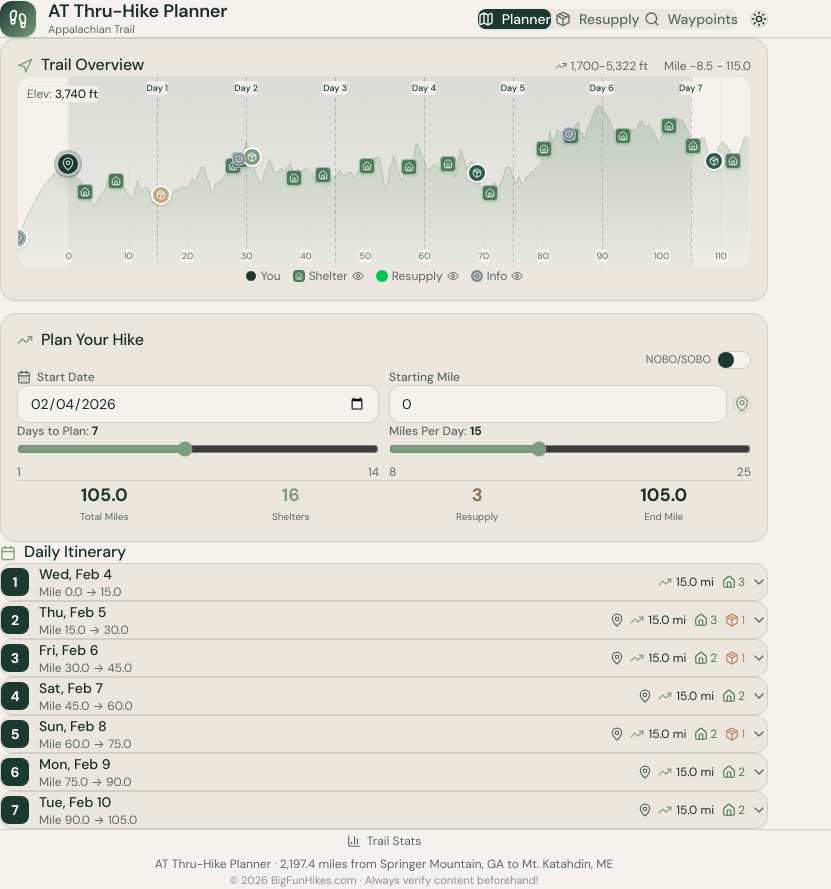
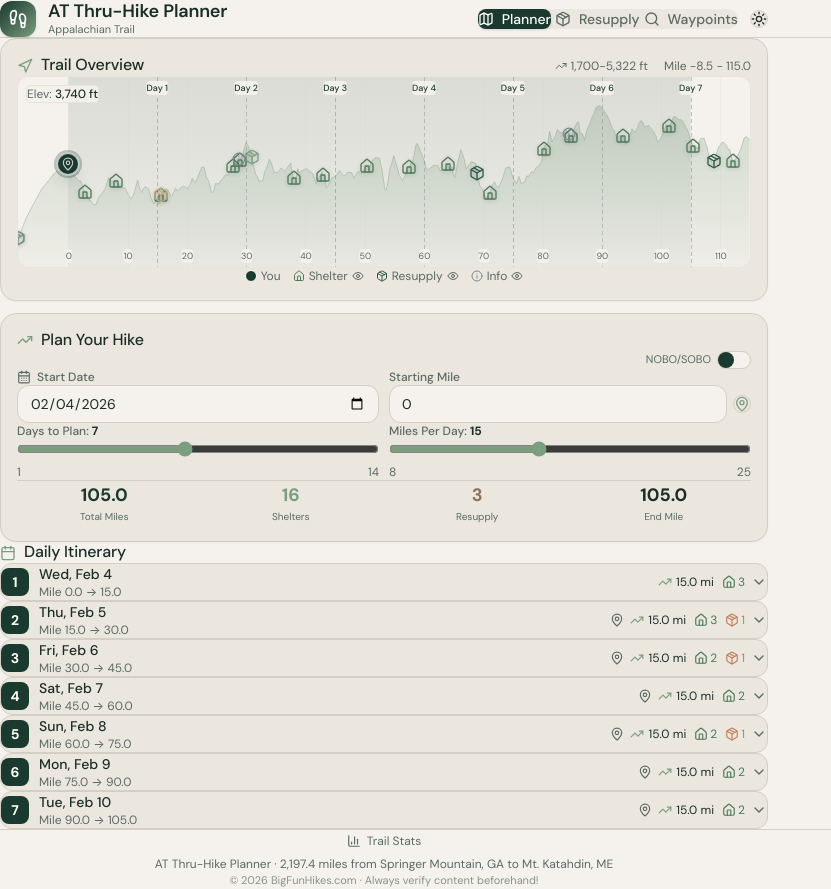
Before and after one commit to kbtbc/ATPlanning, a React (Vite) app in the folder webapp/: page / in a window 1280 px wide. Shown: the whole page, without its empty margins (0-831 px from the left). Built offline with nearby package versions, Linux system fonts and the light colour scheme.

Commit message:
I want to change the mini map icons to match the icons used in the Daily Itinerary list (no circle border, just plain icon)   The resupply location icons in the mini map should also match those curren...

```diff
--- a/webapp/src/components/MiniMap.tsx
+++ b/webapp/src/components/MiniMap.tsx
@@ -254,12 +254,7 @@
                 className="absolute transform -translate-x-1/2 -translate-y-1/2 group z-10"
                 style={{ left: `${xPos}%`, top: `${yPos}%` }}
               >
-                <div className={cn(
-                  'w-4 h-4 rounded flex items-center justify-center shadow-sm',
-                  'bg-[var(--shelter-color)] text-white border border-white/50'
-                )}>
-                  <Home className="w-2.5 h-2.5" />
-                </div>
+                <Home className="w-4 h-4 text-[var(--shelter-color)] drop-shadow-sm" />
                 <div className="absolute bottom-full left-1/2 transform -translate-x-1/2 mb-2 opacity-0 group-hover:opacity-100 transition-opacity z-30 pointer-events-none">
                   <div className="bg-[var(--background)] border border-[var(--border)] rounded px-2 py-1.5 text-xs whitespace-nowrap shadow-lg">
                     <div className="font-medium">{shelter.name}</div>
@@ -286,15 +281,13 @@
                 className="absolute transform -translate-x-1/2 -translate-y-1/2 group z-10"
                 style={{ left: `${xPos}%`, top: `${yPos}%` }}
               >
-                <div className={cn(
-                  'w-5 h-5 rounded-full flex items-center justify-center shadow-sm border-2 border-white',
-                  resupply.resupplyQuality === 'major_town' && 'bg-[var(--category-major-town)] text-white',
-                  resupply.resupplyQuality === 'trail_town' && 'bg-[var(--category-trail-town)] text-white',
-                  resupply.resupplyQuality === 'on_trail' && 'bg-[var(--category-on-trail)] text-white',
-                  resupply.resupplyQuality === 'limited' && 'bg-[var(--category-limited)] text-white'
-                )}>
-                  <Package className="w-2.5 h-2.5" />
-                </div>
+                <Package className={cn(
+                  'w-4 h-4 drop-shadow-sm',
+                  resupply.resupplyQuality === 'major_town' && 'text-[var(--category-major-town)]',
+                  resupply.resupplyQuality === 'trail_town' && 'text-[var(--category-trail-town)]',
+                  resupply.resupplyQuality === 'on_trail' && 'text-[var(--category-on-trail)]',
+                  resupply.resupplyQuality === 'limited' && 'text-[var(--category-limited)]'
+                )} />
                 <div className="absolute bottom-full left-1/2 transform -translate-x-1/2 mb-2 opacity-0 group-hover:opacity-100 transition-opacity z-30 pointer-events-none">
                   <div className="bg-[var(--background)] border border-[var(--border)] rounded px-2 py-1.5 text-xs whitespace-nowrap shadow-lg">
                     <div className="font-medium">{resupply.name}</div>
@@ -328,9 +321,7 @@
                 className="absolute transform -translate-x-1/2 -translate-y-1/2 group z-10"
                 style={{ left: `${xPos}%`, top: `${yPos}%` }}
               >
-                <div className="w-3.5 h-3.5 rounded-full flex items-center justify-center shadow-sm bg-[var(--feature-color)] text-white border border-white/50">
-                  <Info className="w-2 h-2" />
-                </div>
+                <Info className="w-3.5 h-3.5 text-[var(--feature-color)] drop-shadow-sm" />
                 <div className="absolute bottom-full left-1/2 transform -translate-x-1/2 mb-2 opacity-0 group-hover:opacity-100 transition-opacity z-30 pointer-events-none">
                   <div className="bg-[var(--background)] border border-[var(--border)] rounded px-2 py-1.5 text-xs whitespace-nowrap shadow-lg max-w-[200px]">
                     <div className="font-medium truncate">{feature.name}</div>
@@ -386,9 +377,7 @@
               visibility.shelters ? 'opacity-100' : 'opacity-50'
             )}
           >
-            <div className="w-3 h-3 rounded bg-[var(--shelter-color)] flex items-center justify-center">
-              <Home className="w-2 h-2 text-white" />
-            </div>
+            <Home className="w-3 h-3 text-[var(--shelter-color)]" />
             Shelter
             {visibility.shelters ? <Eye className="w-3 h-3 ml-0.5" /> : <EyeOff className="w-3 h-3 ml-0.5" />}
           </button>
@@ -399,7 +388,7 @@
               visibility.resupply ? 'opacity-100' : 'opacity-50'
             )}
           >
-            <div className="w-3 h-3 rounded-full bg-green-500" />
+            <Package className="w-3 h-3 text-[var(--category-major-town)]" />
             Resupply
             {visibility.resupply ? <Eye className="w-3 h-3 ml-0.5" /> : <EyeOff className="w-3 h-3 ml-0.5" />}
           </button>
@@ -410,9 +399,7 @@
               visibility.features ? 'opacity-100' : 'opacity-50'
             )}
           >
-            <div className="w-3 h-3 rounded-full bg-[var(--feature-color)] flex items-center justify-center">
-              <Info className="w-2 h-2 text-white" />
-            </div>
+            <Info className="w-3 h-3 text-[var(--feature-color)]" />
             Info
             {visibility.features ? <Eye className="w-3 h-3 ml-0.5" /> : <EyeOff className="w-3 h-3 ml-0.5" />}
           </button>
```
Also changed, not shown: 1 other file (tests, documents, lock files or other folders).
